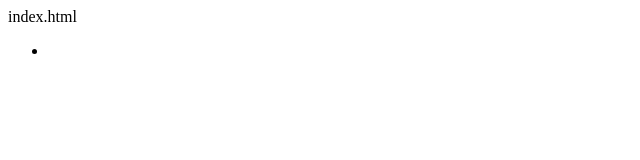
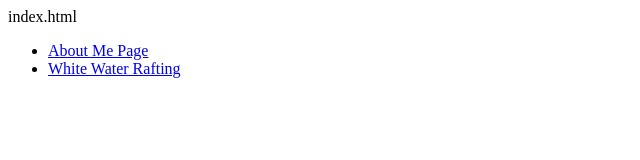
Before and after one commit to R-Nathan437/wdd-130, a plain HTML site: page index.html in a window 1280 px wide. Shown: the whole page, without its empty margins (0-640 px from the left). Drawn offline with Linux system fonts and the light colour scheme.

Commit message:
Main page setup

```diff
--- a/index.html
+++ b/index.html
@@ -9,7 +9,10 @@ index.html
     <head>
         <ul>
             <li>
-
+                <a href="aboutme/index.html">About Me Page</a>
+            </li>
+            <li>
+                <a href="wwr/site-plan-rafting.html">White Water Rafting</a>
             </li>
         </ul>
     </head>
```
